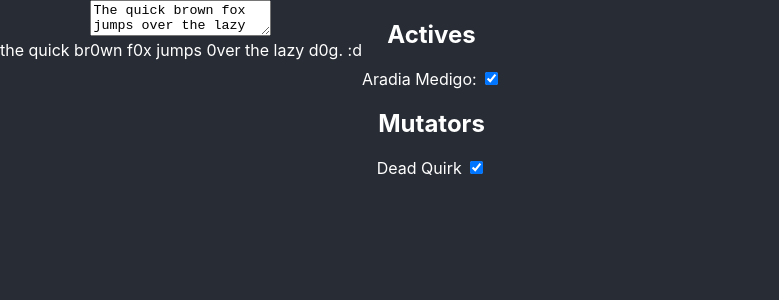
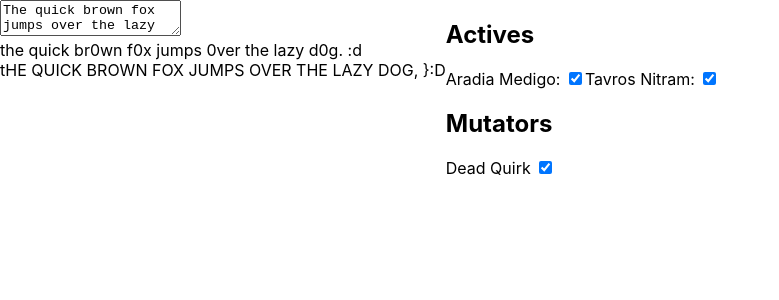
Before and after one commit to MergeCommits/Homestuck-Quirk-Generator, a React (Create React App) app: page / in a window 1280 px wide. Shown: the top 300 px of the page, without its empty margins (0-779 px from the left). Built offline with nearby package versions, Linux system fonts and the light colour scheme.

Commit message:
Blowing stuff up part 2.

```diff
--- a/src/App.css
+++ /dev/null
@@ -1,6 +0,0 @@
-.App {
-    background-color: #282c34;
-    color: white;
-    text-align: center;
-    min-height: 100vh;
-}
--- a/src/App.tsx
+++ /dev/null
@@ -1,13 +0,0 @@
-import React from "react";
-import "./App.css";
-import JMain from "components/JMain";
-
-function App(): JSX.Element {
-    return (
-        <div className="App">
-            <JMain />
-        </div>
-    );
-}
-
-export default App;
--- a/src/components/JMain.tsx
+++ b/src/components/JMain.tsx
@@ -142,7 +142,7 @@ export default class JMain extends React.Component<unknown, JMainStates> {
         }
 
         return (
-            <div style={{display: "flex"}}>
+            <div style={{ display: "flex" }}>
                 <div>
                     <textarea onChange={event => this.inputTextHandler(event.target.value)} defaultValue={this.defaultText}/>
                     {this.renderQuirks()}
--- a/src/index.tsx
+++ b/src/index.tsx
@@ -1,12 +1,12 @@
 import React from "react";
 import ReactDOM from "react-dom";
 import "./index.css";
-import App from "./App";
 import reportWebVitals from "./reportWebVitals";
+import JMain from "components/JMain";
 
 ReactDOM.render(
     <React.StrictMode>
-        <App />
+        <JMain />
     </React.StrictMode>,
     document.getElementById("root")
 );
--- a/src/quirks/collections/Alternia.ts
+++ b/src/quirks/collections/Alternia.ts
@@ -7,6 +7,6 @@ export default class Alternia extends Category {
         super("Alternia");
 
         this.addQuirk(new Aradia());
-        // this.addQuirk(new Tavros());
+        this.addQuirk(new Tavros());
     }
 }
```
Also changed, not shown: 2 other files (tests, documents, lock files or other folders).
